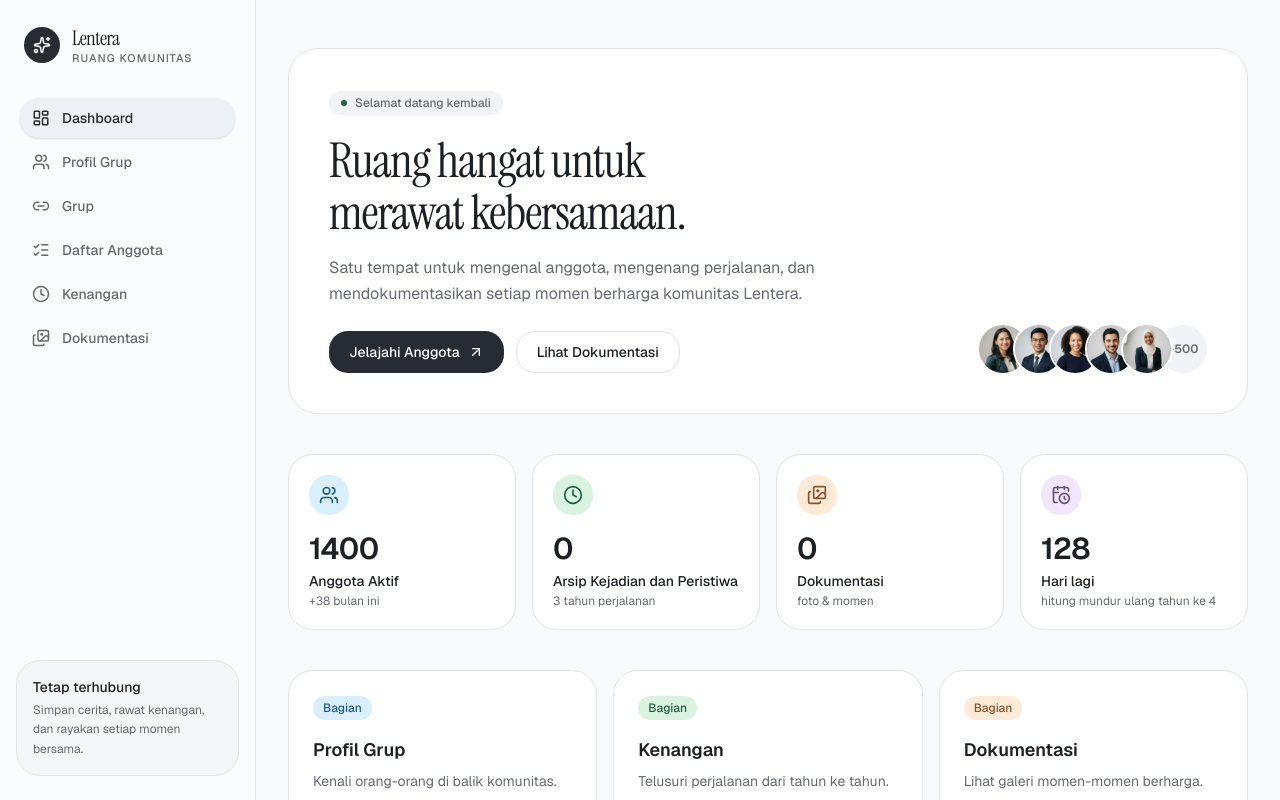
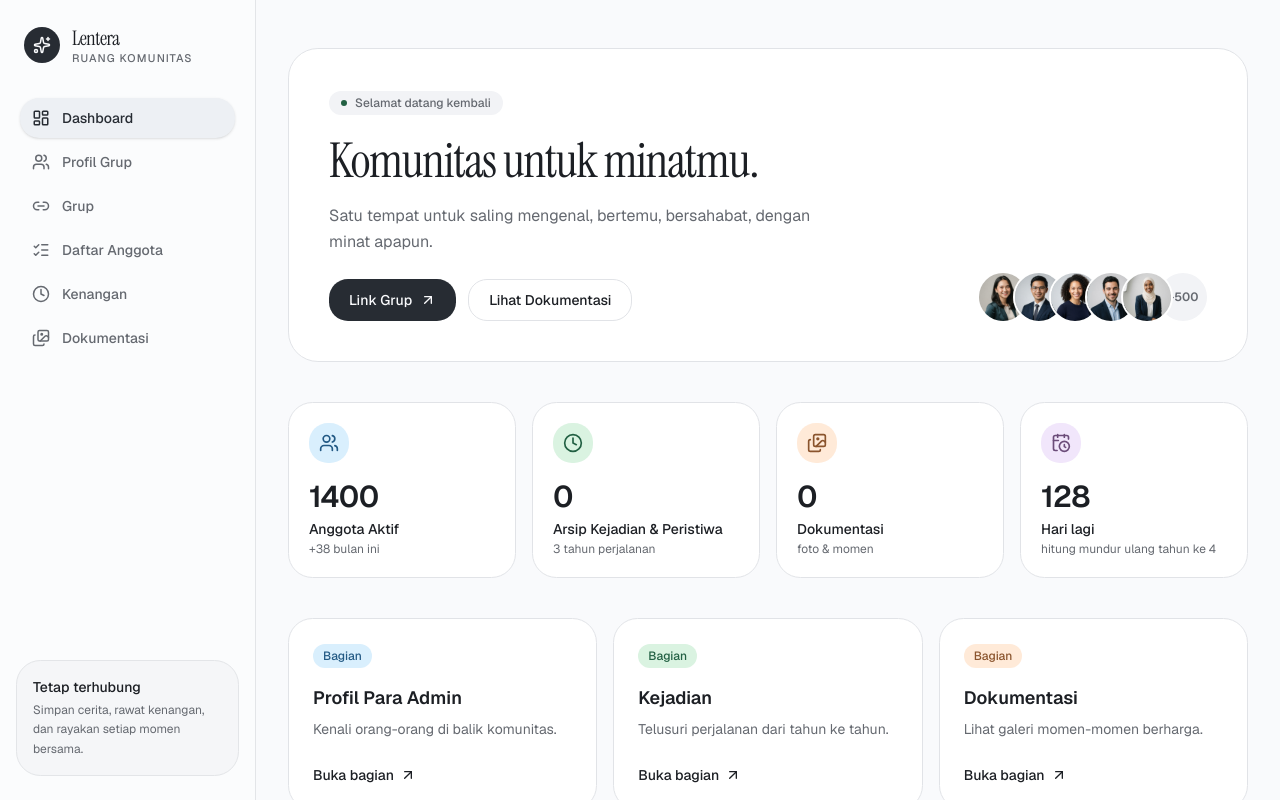
Before and after one commit to zaxxced/isekaiverse, a Next.js app: page / in a window 1280 px wide. Shown: the top 800 px of the page. Built offline with nearby package versions, Linux system fonts and the light colour scheme.

Commit message:
Update page.tsx

```diff
--- a/app/page.tsx
+++ b/app/page.tsx
@@ -12,14 +12,14 @@ import { accentBg, type Accent } from '@/lib/accents'
 
 const stats: { label: string; value: string; hint: string; accent: Accent; icon: typeof Users }[] = [
   { label: 'Anggota Aktif', value: '1400', hint: '+38 bulan ini', accent: 'blue', icon: Users },
-  { label: 'Arsip Kejadian dan Peristiwa', value: '0', hint: '3 tahun perjalanan', accent: 'sage', icon: Clock },
+  { label: 'Arsip Kejadian & Peristiwa', value: '0', hint: '3 tahun perjalanan', accent: 'sage', icon: Clock },
   { label: 'Dokumentasi', value: '0', hint: 'foto & momen', accent: 'peach', icon: Images },
   { label: 'Hari lagi', value: `${finalDays}`, hint: 'hitung mundur ulang tahun ke 4', accent: 'lilac', icon: CalendarClock },
 ]
 
 const quickLinks = [
-  { href: '/directory', title: 'Profil Grup', desc: 'Kenali orang-orang di balik komunitas.', accent: 'blue' as Accent },
-  { href: '/memories', title: 'Kenangan', desc: 'Telusuri perjalanan dari tahun ke tahun.', accent: 'sage' as Accent },
+  { href: '/directory', title: 'Profil Para Admin', desc: 'Kenali orang-orang di balik komunitas.', accent: 'blue' as Accent },
+  { href: '/memories', title: 'Kejadian', desc: 'Telusuri perjalanan dari tahun ke tahun.', accent: 'sage' as Accent },
   { href: '/gallery', title: 'Dokumentasi', desc: 'Lihat galeri momen-momen berharga.', accent: 'peach' as Accent },
 ]
 
@@ -37,22 +37,21 @@ export default function DashboardPage() {
               Selamat datang kembali
             </span>
             <h1 className="mt-5 text-balance font-serif text-4xl leading-[1.08] tracking-tight text-foreground sm:text-5xl">
-              Ruang hangat untuk merawat kebersamaan.
+              Komunitas untuk minatmu.
             </h1>
             <p className="mt-4 text-pretty text-base leading-relaxed text-muted-foreground">
-              Satu tempat untuk mengenal anggota, mengenang perjalanan, dan
-              mendokumentasikan setiap momen berharga komunitas Lentera.
+              Satu tempat untuk saling mengenal, bertemu, bersahabat, dengan minat apapun.
             </p>
             <div className="mt-6 flex flex-wrap gap-3">
               <Link
                 href="/directory"
                 className="inline-flex items-center gap-2 rounded-xl bg-primary px-5 py-2.5 text-sm font-medium text-primary-foreground transition-transform duration-200 hover:-translate-y-0.5"
               >
-                Jelajahi Anggota
+                Link Grup
                 <ArrowUpRight className="size-4" />
               </Link>
               <Link
-                href="/gallery"
+                href="/groups"
                 className="inline-flex items-center gap-2 rounded-xl border border-border bg-card px-5 py-2.5 text-sm font-medium text-foreground transition-colors hover:bg-accent"
               >
                 Lihat Dokumentasi
```
